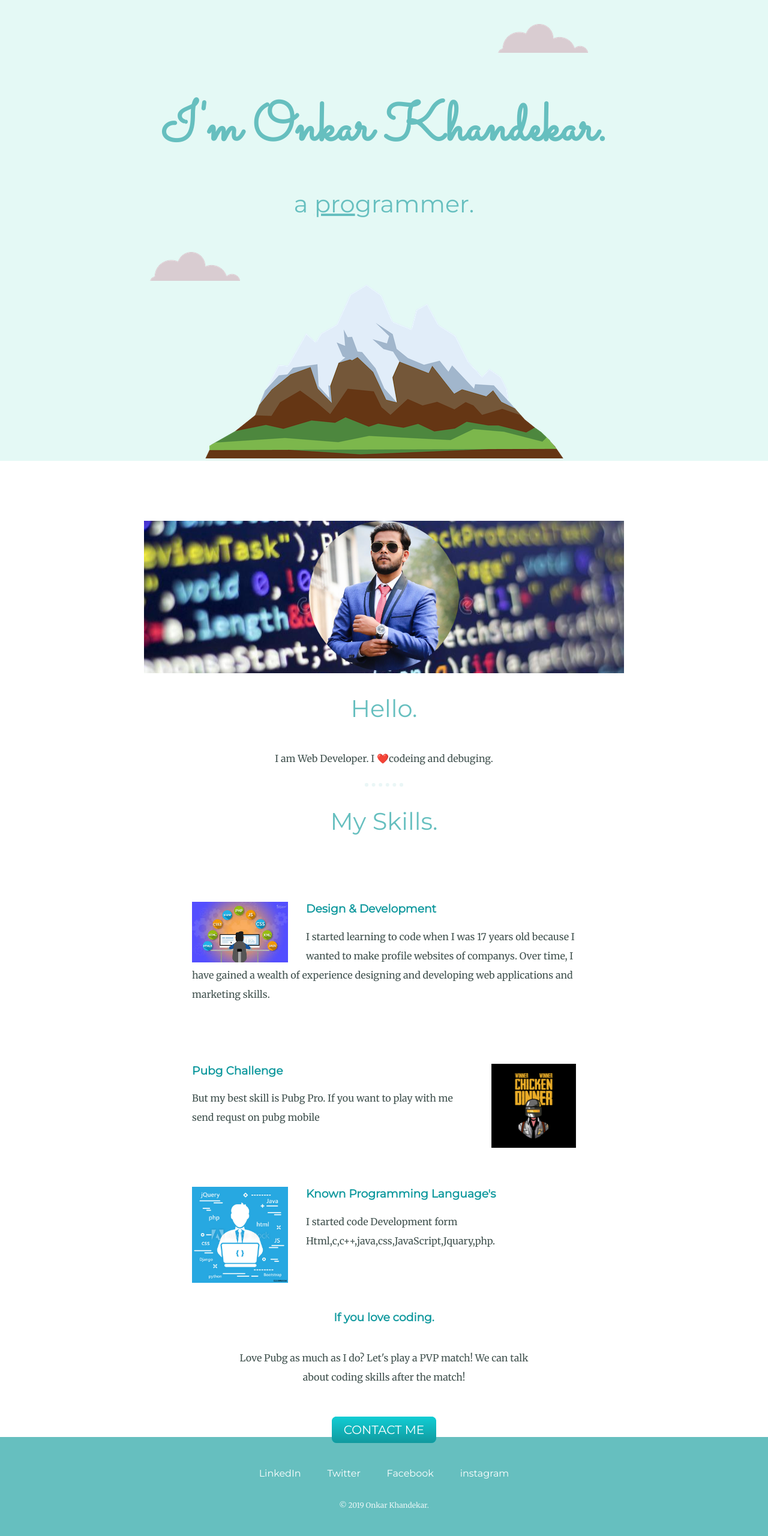
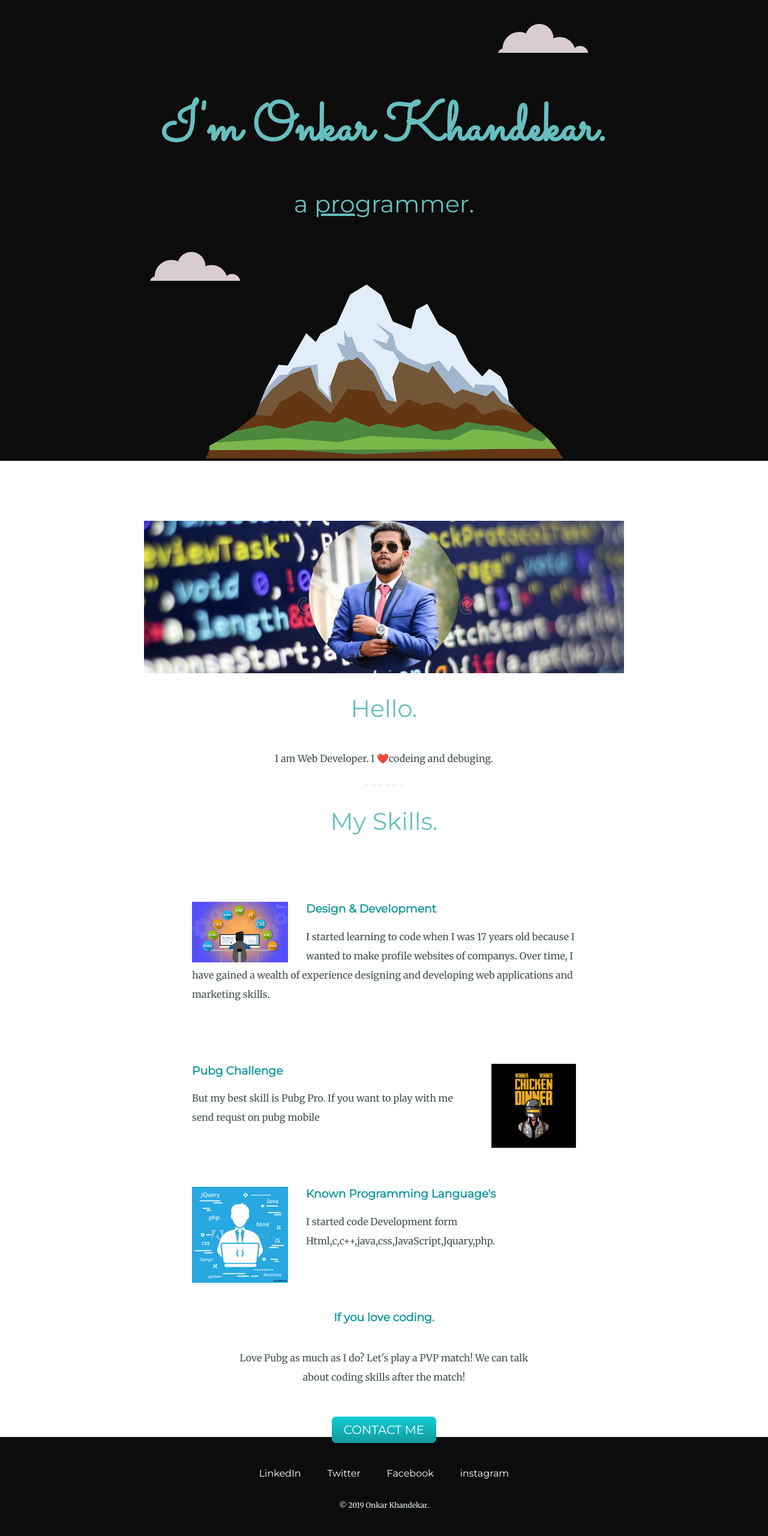
Before and after one commit to Mr-Om12/MYPROFILE, a plain HTML site: page index.html in a window 1280 px wide. Shown: the top 2560 px of the page at 60% size. Drawn offline with Linux system fonts and the light colour scheme.

Commit message:
Update styles.css

```diff
--- a/css/styles.css
+++ b/css/styles.css
@@ -48,7 +48,7 @@ a:hover {
 }
 
 .top-container {
-  background-color: #E4F9F5;
+  background-color:#0c0c0c;
   position: relative;
   padding-top: 100px;
 }
@@ -58,7 +58,7 @@ a:hover {
 }
 
 .bottom-container {
-  background-color: #66BFBF;
+  background-color:#0c0c0c;
   padding: 50px 0 20px;
 }
 a.footer-link {
```
